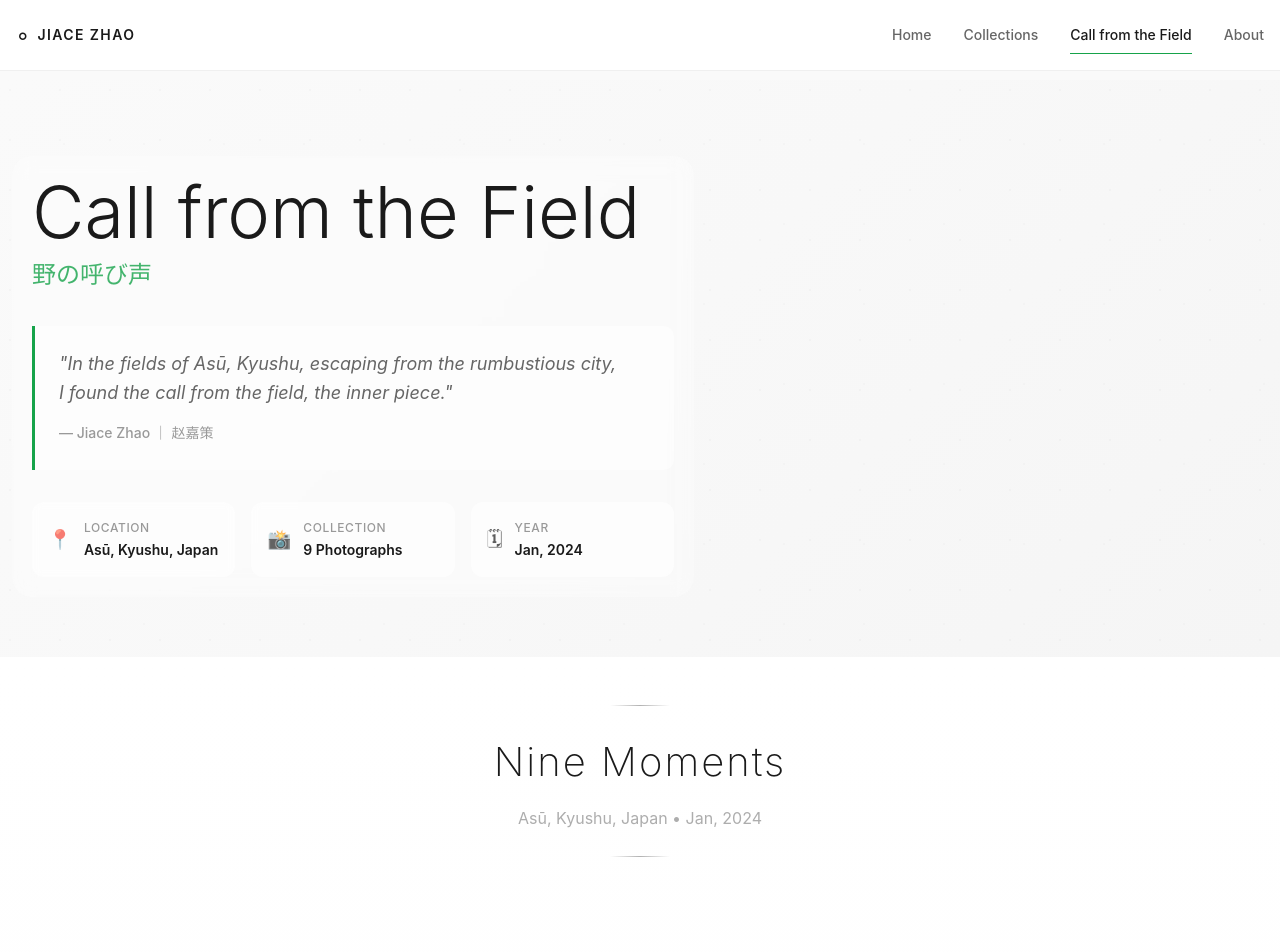
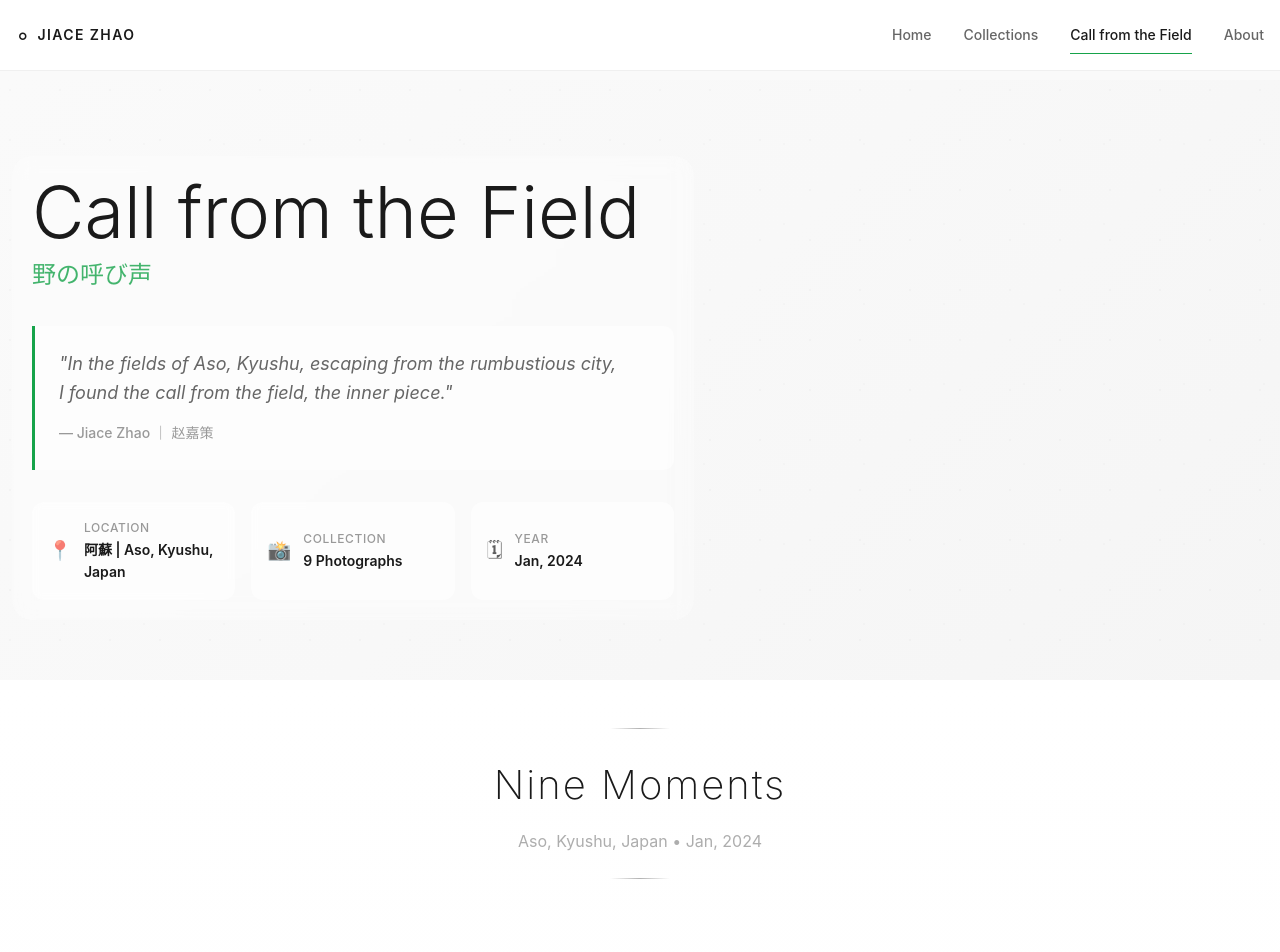
Before and after one commit to JiaceZhao/Photo-Gallery-by-Jiace-Zhao, a Vue app in the folder art-portfolio/: page /collections in a window 1280 px wide. Shown: the top 952 px of the page. Built offline with nearby package versions, Linux system fonts and the light colour scheme.

Commit message:
fix : minor up

```diff
--- a/art-portfolio/src/views/CollectionsView.vue
+++ b/art-portfolio/src/views/CollectionsView.vue
@@ -12,7 +12,7 @@
             </h1>
             <div class="collection-quote">
               <blockquote>
-                "In the fields of Asū, Kyushu, escaping from the rumbustious city,<br>
+                "In the fields of Aso, Kyushu, escaping from the rumbustious city,<br>
                 I found the call from the field, the inner piece."
               </blockquote>
               <cite>— Jiace Zhao ｜ 赵嘉策</cite>
@@ -22,7 +22,7 @@
                 <span class="meta-icon">📍</span>
                 <div>
                   <span class="meta-label">Location</span>
-                  <span class="meta-value">Asū, Kyushu, Japan</span>
+                  <span class="meta-value">阿蘇 | Aso, Kyushu, Japan </span>
                 </div>
               </div>
               <div class="meta-item">
@@ -53,7 +53,7 @@
         <div class="zen-header">
           <div class="header-line"></div>
           <h2 class="zen-title">Nine Moments</h2>
-          <p class="zen-subtitle">Asū, Kyushu, Japan • Jan, 2024</p>
+          <p class="zen-subtitle">Aso, Kyushu, Japan • Jan, 2024</p>
           <div class="header-line"></div>
         </div>
 
@@ -272,7 +272,7 @@ const artworks = ref<Artwork[]>([
     description: "Where tradition meets nature, a peaceful dwelling rests beside still waters, embraced by autumn's palette.",
     image: "/KyushuJapan/IMG_5343.JPG",
     filename: "IMG_5343.JPG",
-    location: "Asū, Kyushu, Japan",
+    location: "Aso, Kyushu, Japan",
     format: "square"
   },
   {
@@ -281,7 +281,7 @@ const artworks = ref<Artwork[]>([
     description: ".",
     image: "/KyushuJapan/IMG_5344.JPG",
     filename: "IMG_5344.JPG",
-    location: "Asū, Kyushu, Japan",
+    location: "Aso, Kyushu, Japan",
     format: "square"
   },
   {
```
